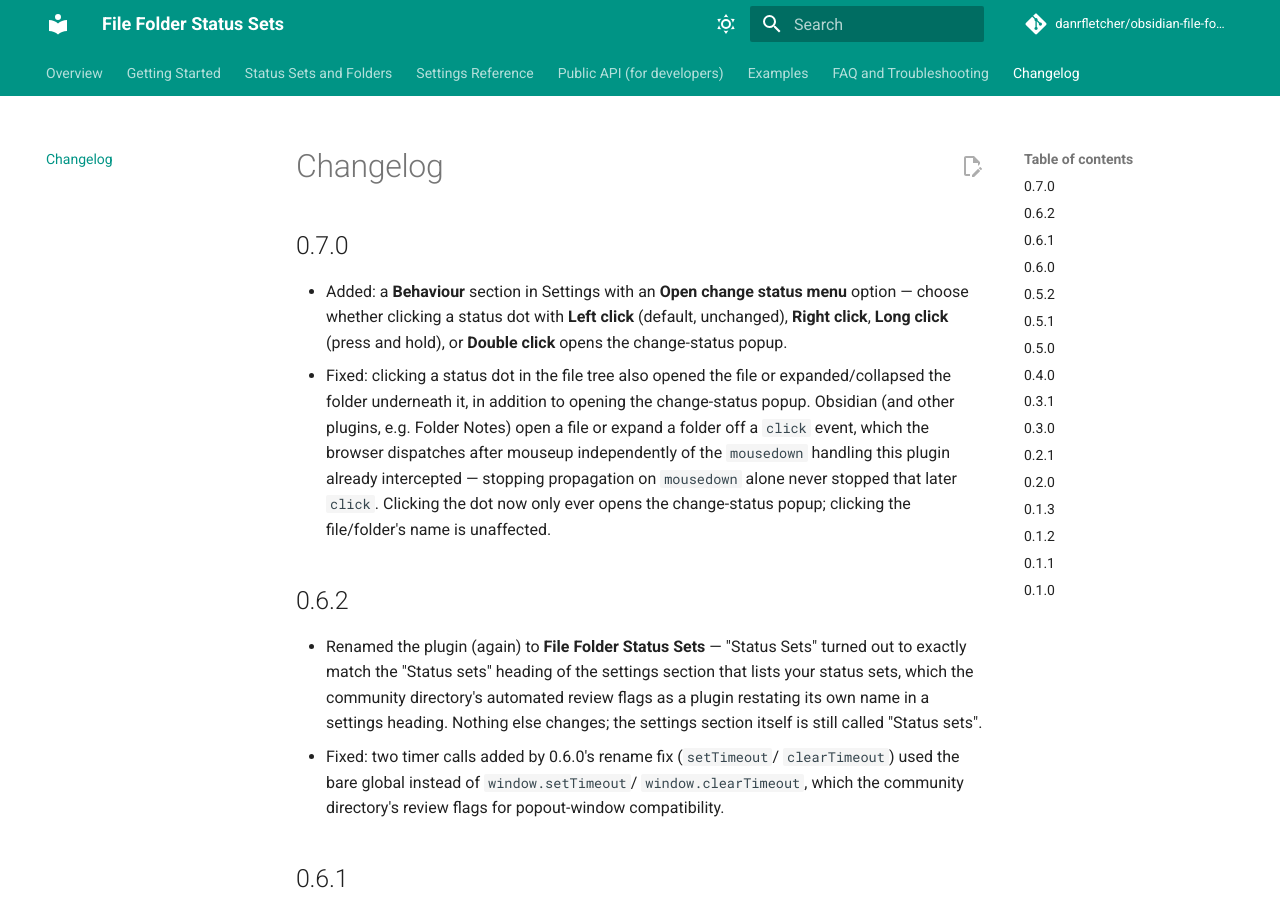
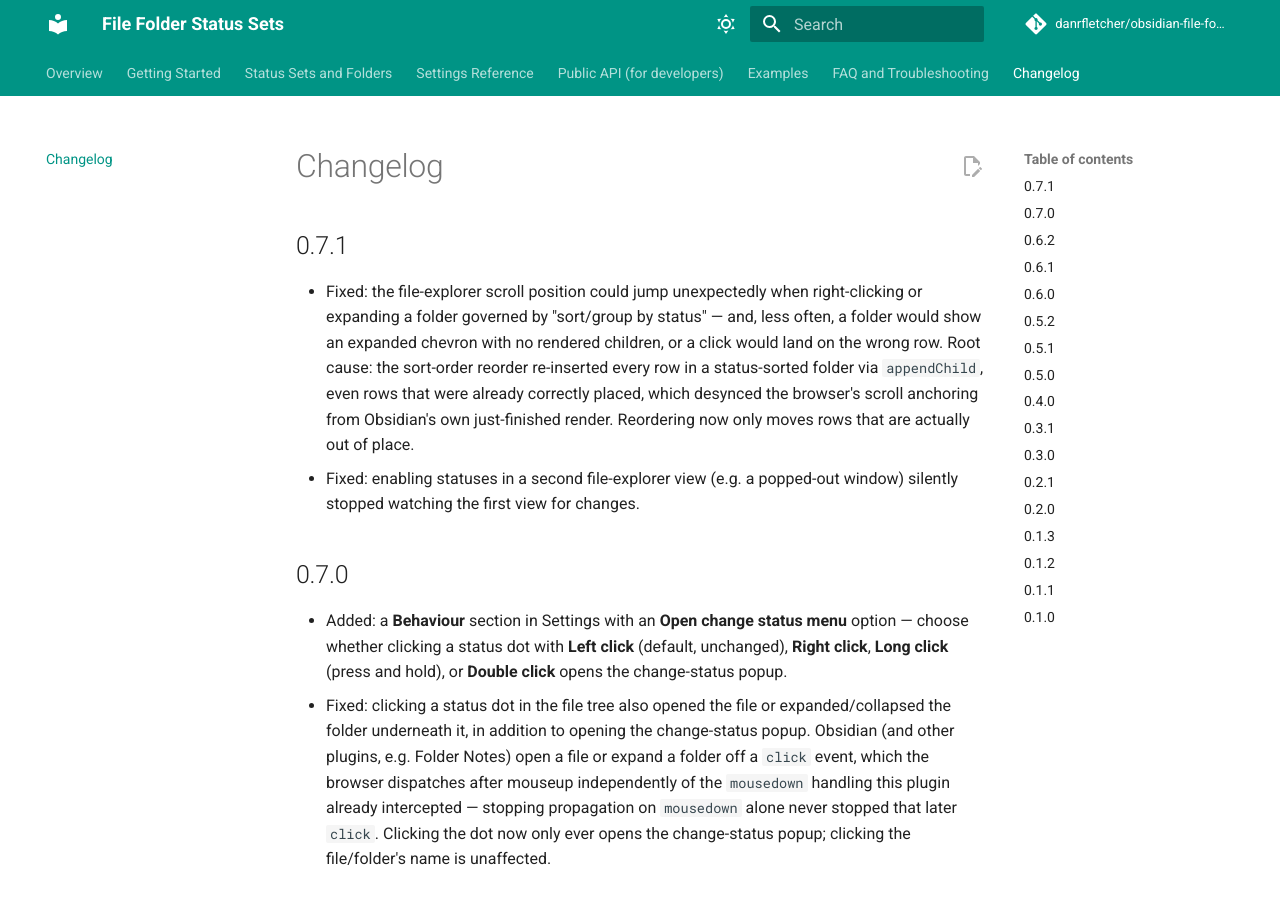
Before and after one commit to danrfletcher/obsidian-file-folder-status-icons, an MkDocs documentation site: the page built from docs/docs/changelog.md, in a window 1280 px wide and 900 px high. Built offline with MkDocs 1.6.1 and Material for MkDocs 9.7.7, drawn with Linux system fonts in a browser that asks for light colours; comment, search, counter and statistics services are not loaded.

Commit message:
v0.7.1: fix file-explorer scroll desync from blanket row reordering
Co-Authored-By: Claude Sonnet 5 <noreply@anthropic.com>

```diff
--- a/docs/docs/changelog.md
+++ b/docs/docs/changelog.md
@@ -1,4 +1,17 @@
 # Changelog
+
+## 0.7.1
+
+- Fixed: the file-explorer scroll position could jump unexpectedly when
+  right-clicking or expanding a folder governed by "sort/group by status" —
+  and, less often, a folder would show an expanded chevron with no
+  rendered children, or a click would land on the wrong row. Root cause:
+  the sort-order reorder re-inserted every row in a status-sorted folder
+  via `appendChild`, even rows that were already correctly placed, which
+  desynced the browser's scroll anchoring from Obsidian's own just-finished
+  render. Reordering now only moves rows that are actually out of place.
+- Fixed: enabling statuses in a second file-explorer view (e.g. a popped-out
+  window) silently stopped watching the first view for changes.
 
 ## 0.7.0
 
--- a/package.json
+++ b/package.json
@@ -1,6 +1,6 @@
 {
 	"name": "file-folder-status-icons",
-	"version": "0.7.0",
+	"version": "0.7.1",
 	"description": "Reusable status sets — custom statuses and colors, ClickUp-style — applied to files and folders in the Obsidian file tree, with per-folder defaults and persistent sort/group by status.",
 	"main": "main.js",
 	"scripts": {
--- a/versions.json
+++ b/versions.json
@@ -14,5 +14,6 @@
 	"0.6.0": "1.4.16",
 	"0.6.1": "1.4.16",
 	"0.6.2": "1.4.16",
-	"0.7.0": "1.4.16"
+	"0.7.0": "1.4.16",
+	"0.7.1": "1.4.16"
 }
```
Also changed, not shown: manifest.json, 1 other file.
